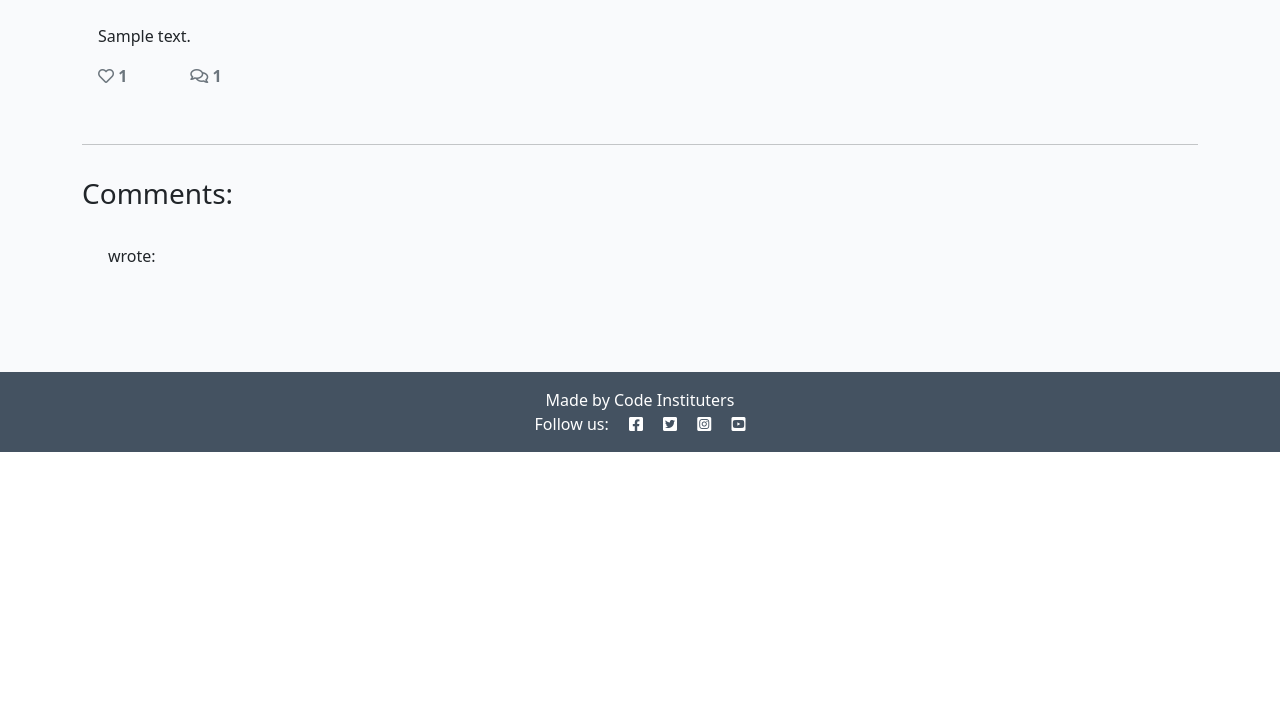
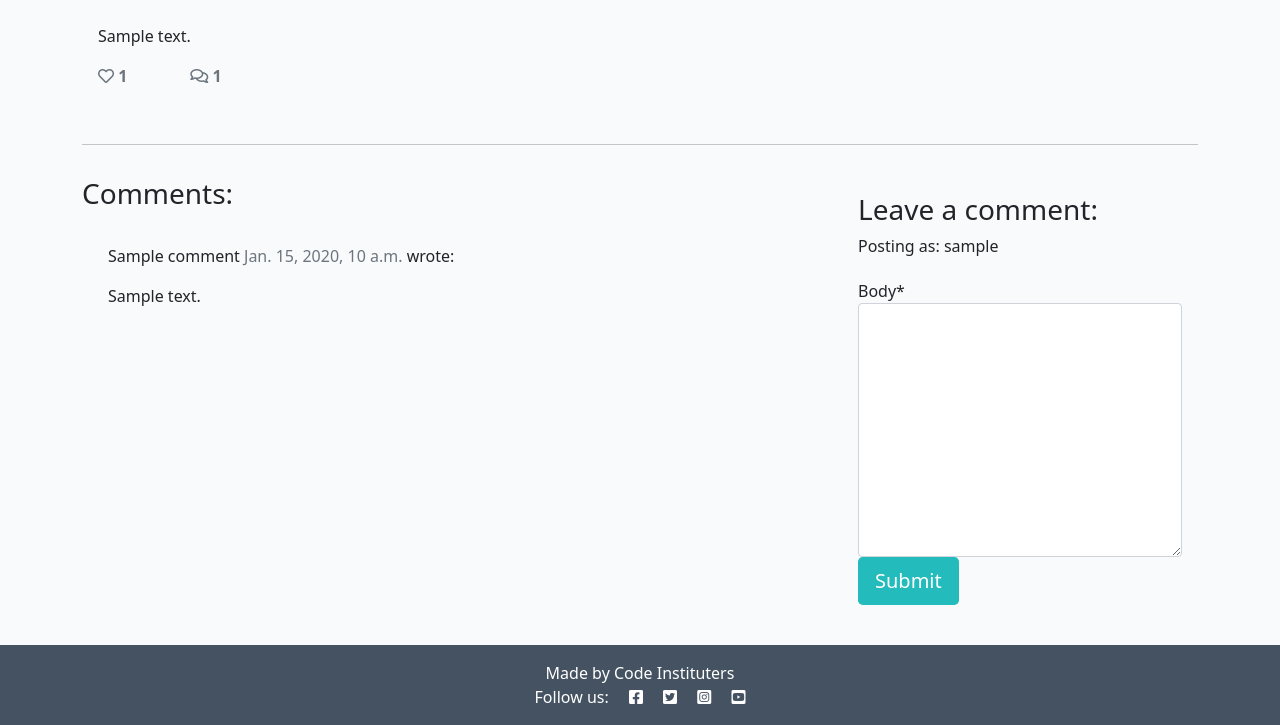
Before and after one commit to LewisMDillon/Django-blog-site, a Django app: a page that uses templates/post_detail.html in a window 1280 px wide. Shown: the part 348-1073 px from the top of the page. Before the commit the page ends 800 px from the top, so only its background shows below. Run offline with Django 3.2, Linux system fonts and the light colour scheme; a user stored in the database is signed in; tables that the repository leaves empty hold one stand-in row (values such as "Sample post"); some libraries are stand-ins or nearby versions.

Commit message:
Add user comment functionality

```diff
--- /dev/null
+++ b/blog/forms.py
@@ -0,0 +1,8 @@
+from .models import Comment
+from django import forms
+
+
+class CommentForm(forms.ModelForm):
+    class Meta:
+        model = Comment
+        fields = ('body',)
--- a/blog/views.py
+++ b/blog/views.py
@@ -1,12 +1,13 @@
 from django.shortcuts import render, get_object_or_404
 from django.views import generic, View
 from .models import Post
+from .forms import CommentForm
 
 
 class PostList(generic.ListView):
     model = Post
-    queryset = Post.objects.filter(status=1).order_by('-created_on')
-    template_name = 'index.html'
+    queryset = Post.objects.filter(status=1).order_by("-created_on")
+    template_name = "index.html"
     paginate_by = 6
 
 
@@ -15,17 +16,50 @@ class PostDetail(View):
     def get(self, request, slug, *args, **kwargs):
         queryset = Post.objects.filter(status=1)
         post = get_object_or_404(queryset, slug=slug)
-        comments = post.comments.filter(approved=True).order_by('created_on')
+        comments = post.comments.filter(approved=True).order_by("-created_on")
         liked = False
         if post.likes.filter(id=self.request.user.id).exists():
             liked = True
 
         return render(
             request,
-            'post_detail.html',
+            "post_detail.html",
             {
-                'post': post,
-                'comments': comments,
-                'liked': liked
-            }
+                "post": post,
+                "comments": comments,
+                "commented": False,
+                "liked": liked,
+                "comment_form": CommentForm()
+            },
         )
+
+    def post(self, request, slug, *args, **kwargs):
+
+        queryset = Post.objects.filter(status=1)
+        post = get_object_or_404(queryset, slug=slug)
+        comments = post.comments.filter(approved=True).order_by("-created_on")
+        liked = False
+        if post.likes.filter(id=self.request.user.id).exists():
+            liked = True
+
+        comment_form = CommentForm(data=request.POST)
+        if comment_form.is_valid():
+            comment_form.instance.email = request.user.email
+            comment_form.instance.name = request.user.username
+            comment = comment_form.save(commit=False)
+            comment.post = post
+            comment.save()
+        else:
+            comment_form = CommentForm()
+
+        return render(
+            request,
+            "post_detail.html",
+            {
+                "post": post,
+                "comments": comments,
+                "commented": True,
+                "comment_form": comment_form,
+                "liked": liked
+            },
+        )
--- a/codestar/settings.py
+++ b/codestar/settings.py
@@ -51,6 +51,7 @@ INSTALLED_APPS = [
     'django.contrib.staticfiles',
     'cloudinary',
     'django_summernote',
+    'crispy_forms',
     'blog',
 ]
 
@@ -58,6 +59,8 @@ SITE_ID = 1
 
 LOGIN_REDIRECT_URL = '/'
 LOGOUT_REDIRECT_URL = '/'
+
+CRISPY_TEMPLATE_PACK = 'bootstrap4'
 
 MIDDLEWARE = [
     'django.middleware.security.SecurityMiddleware',
--- a/requirements.txt
+++ b/requirements.txt
@@ -4,6 +4,7 @@ dj-database-url==0.5.0
 dj3-cloudinary-storage==0.0.6
 Django==3.2.20
 django-allauth==0.54.0
+django-crispy-forms==1.14.0
 django-summernote==0.8.20.0
 gunicorn==20.1.0
 oauthlib==3.2.2
--- a/templates/post_detail.html
+++ b/templates/post_detail.html
@@ -1,13 +1,12 @@
 {% extends 'base.html' %} {% block content %}
+{% load crispy_forms_tags %}
 
 <div class="masthead">
     <div class="container">
         <div class="row g-0">
             <div class="col-md-6 masthead-text">
                 <!-- Post title goes in these h1 tags -->
-                <h1 class="post-title">
-                    {{ post.title }}
-                </h1>
+                <h1 class="post-title">{{ post.title }}</h1>
                 <!-- Post author goes before the | the post's created date goes after -->
                 <p class="post-subtitle">{{ post.author }} | {{ post.created_on }}</p>
             </div>
@@ -29,7 +28,9 @@
             <div class="card-body">
                 <!-- The post content goes inside the card-text. -->
                 <!-- Use the | safe filter inside the template tags -->
-                <p class="card-text ">{{ post.content | safe}}</p>
+                <p class="card-text ">
+                    {{ post.content | safe }}
+                </p>
                 <div class="row">
 
                     <div class="col-1">
@@ -40,7 +41,7 @@
                         {% with comments.count as total_comments %}
                         <strong class="text-secondary"><i class="far fa-comments"></i>
                             <!-- Our total_comments variable goes before the closing strong tag -->
-                        {{ total_comments }}</strong>
+                            {{ total_comments }}</strong>
                         {% endwith %}
                     </div>
                 </div>
@@ -56,19 +57,19 @@
         <div class="col-md-8 card mb-4  mt-3 ">
             <h3>Comments:</h3>
             <div class="card-body">
-                <!-- We want a for loop inside the tags to iterate through each comment in comments -->
+                <!-- We want a for loop inside the empty control tags to iterate through each comment in comments -->
                 {% for comment in comments %}
                 <div class="comments" style="padding: 10px;">
                     <p class="font-weight-bold">
                         <!-- The commenter's name goes here. Check the model if you're not sure what that is -->
-                        {{ Comment.name }}
+                        {{ comment.name }}
                         <span class=" text-muted font-weight-normal">
                             <!-- The comment's created date goes here -->
-                            {{ Comment.created_on }}
+                            {{ comment.created_on }}
                         </span> wrote:
                     </p>
                     <!-- The body of the comment goes before the | -->
-                    {{Comment.body  | linebreaks }}
+                    {{ comment.body | linebreaks }}
                 </div>
                 <!-- Our for loop ends here -->
                 {% endfor %}
@@ -77,6 +78,22 @@
         <div class="col-md-4 card mb-4  mt-3 ">
             <div class="card-body">
                 <!-- For later -->
+                {% if commented %}
+                <div class="alert alert-success" role="alert">
+                    Your comment is awaiting approval
+                </div>
+                {% else %}
+                {% if user.is_authenticated %}
+
+                <h3>Leave a comment:</h3>
+                <p>Posting as: {{ user.username }}</p>
+                <form method="post" style="margin-top: 1.3em;">
+                    {{ comment_form | crispy }}
+                    {% csrf_token %}
+                    <button type="submit" class="btn btn-signup btn-lg">Submit</button>
+                </form>
+                {% endif %}
+                {% endif %}
             </div>
         </div>
     </div>
```
